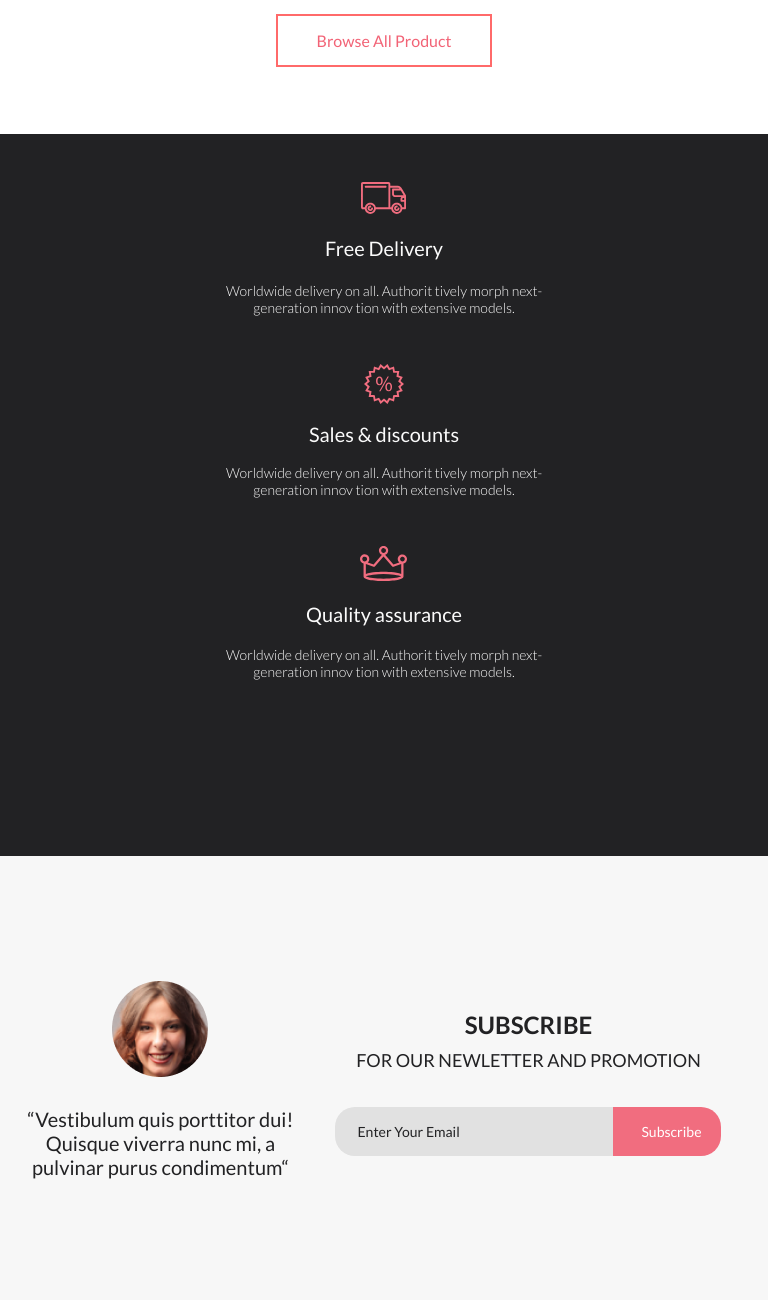
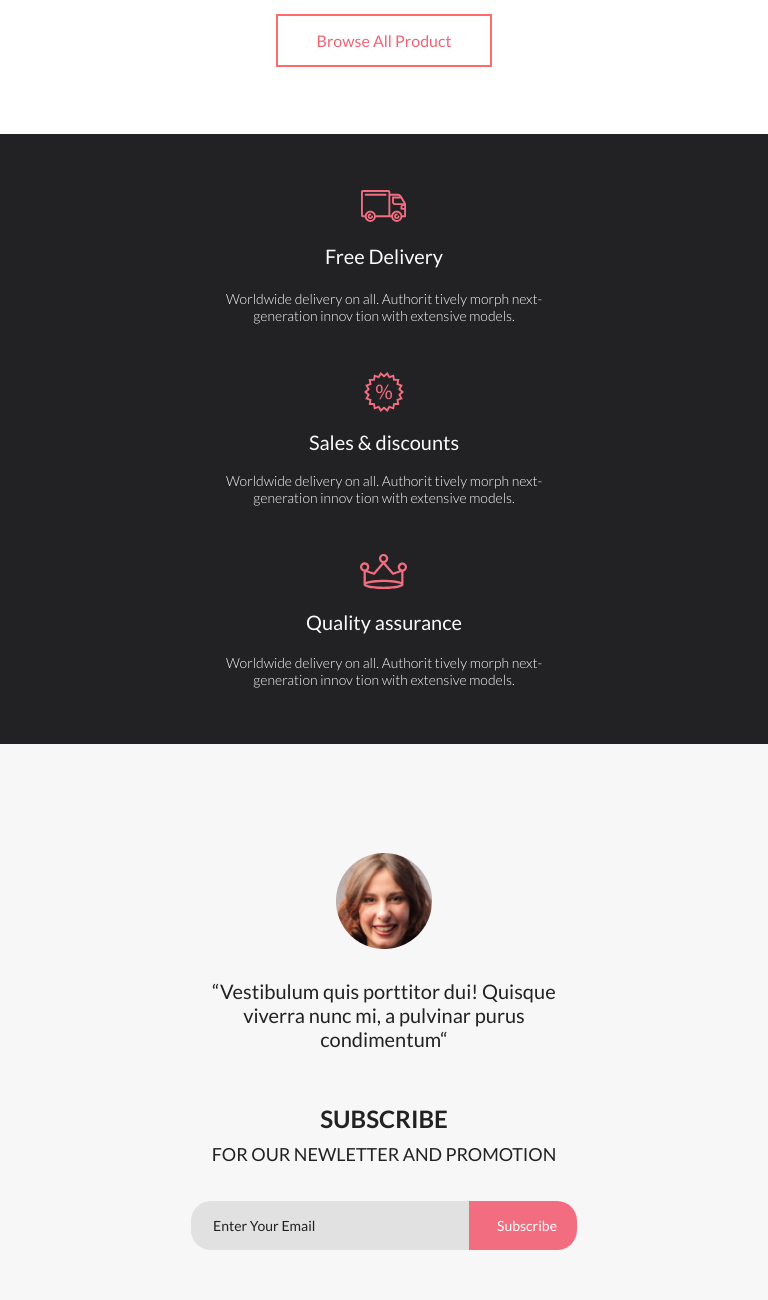
Before and after one commit to Olesya-A/HomeWork_9_HTML-CSS, a plain HTML site: page index.html in a window 768 px wide. Shown: the part 2880-4180 px from the top of the page. Drawn offline with Linux system fonts and the light colour scheme.

Commit message:
added style.css

```diff
--- a/style.css
+++ b/style.css
@@ -405,14 +405,20 @@ a{
 
     .footer-top{
         height: 610px;
-        padding-top: 48px;
-        padding-bottom: 64px;
         flex-direction: column;
+        justify-content: center;
         gap: 48px;
     }
 
     .benefit{
         width: 360px;
+    }
+
+    .footer-middle{
+        height: 614px;
+        flex-direction: column;
+        justify-content: center;
+        gap: 48px;
     }
 }
 
```
